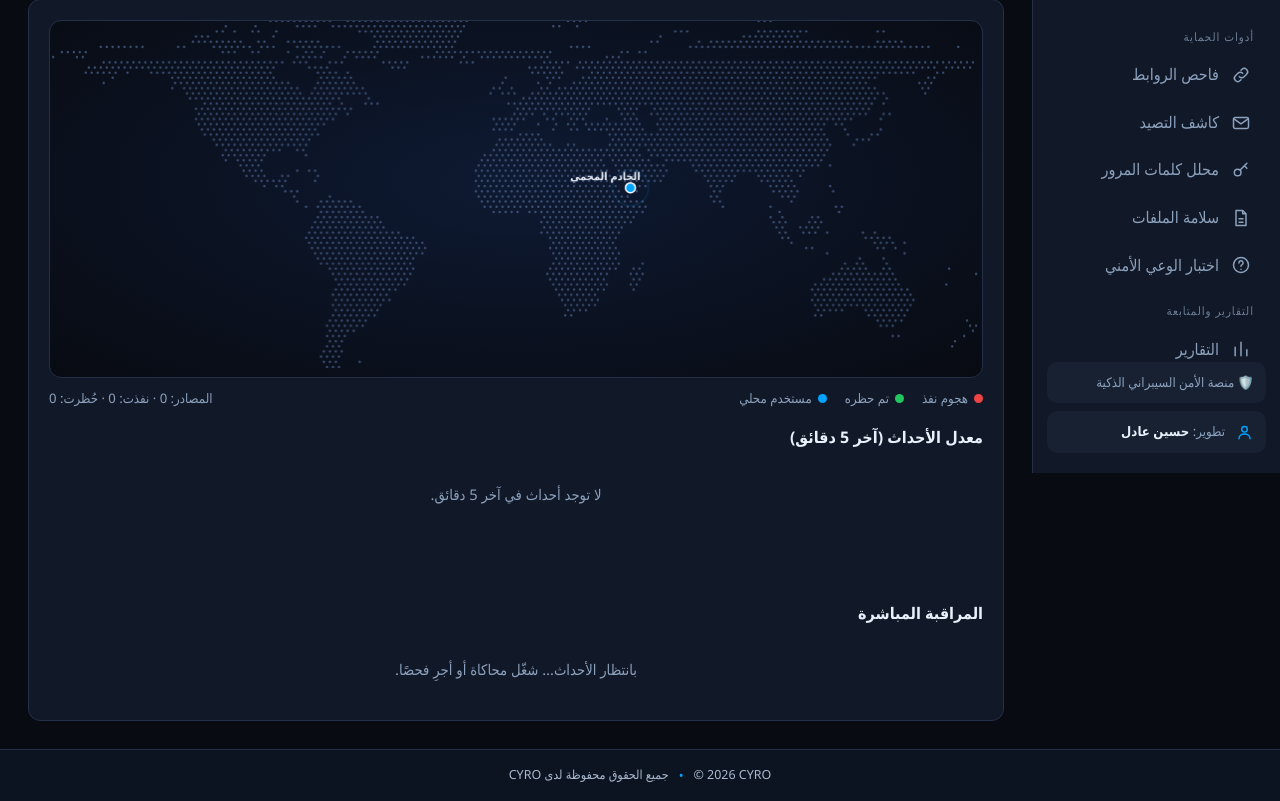
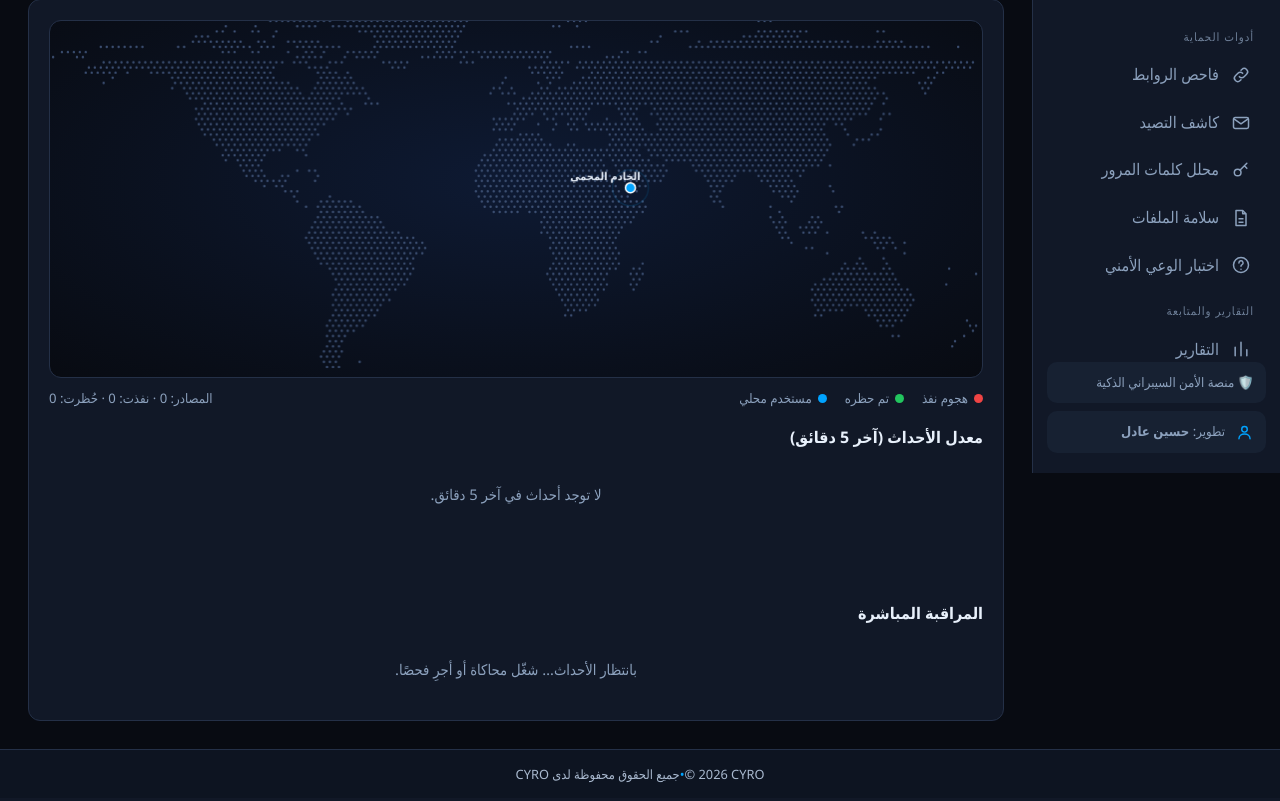
Before and after one commit to hasseensahaeri-ux/CYRO, a Flask app: page /soc in a window 1280 px wide. Shown: the part 275-1076 px from the top of the page. Run offline with Flask 3, Linux system fonts and the light colour scheme; data that the repository does not hold is empty.

Commit message:
Apply CYRO security and interface fixes

```diff
--- a/frontend/static/css/main.css
+++ b/frontend/static/css/main.css
@@ -461,13 +461,21 @@ html[dir="rtl"] .scene .stage>*{direction:rtl}
 .side-meta-stack{margin-top:auto;display:flex;flex-direction:column;gap:8px;padding-top:4px}
 .side-meta-item{display:flex;align-items:center;gap:10px;min-width:0;margin:0;padding:11px 12px;border:0;border-radius:10px;background:rgba(26,36,54,.72);color:var(--muted);font-size:.82rem;font-weight:500;line-height:1.5;text-align:start;letter-spacing:0;overflow-wrap:anywhere}
 .side-meta-icon{width:19px;height:19px;flex:none;color:var(--accent)}
-.developer-credit strong{color:var(--text);font:inherit;font-weight:600}
 @media(max-width:820px){
   .side{height:100dvh;max-height:100dvh;overflow-y:auto;overscroll-behavior:contain;padding-block:18px calc(18px + env(safe-area-inset-bottom));gap:14px}
   .nav{flex:0 0 auto}
   .side-meta-stack{margin-top:12px}
   .side-meta-item{padding:11px 12px;font-size:.82rem}
 }
- .site-footer{display:flex;justify-content:center;align-items:center;flex:none;min-height:52px;width:100%;padding:12px 18px;border-top:1px solid var(--line);background:#0D1421;color:#A9B9CF;font-size:.78rem;text-align:center;direction:rtl;unicode-bidi:plaintext}
- .footer-rights{margin:0;display:flex;align-items:center;justify-content:center;gap:10px;flex-wrap:wrap;line-height:1.6;direction:rtl;unicode-bidi:plaintext;font-weight:500}.footer-separator{color:var(--accent);font-size:.8rem}
-@media(max-width:560px){.site-footer{padding:11px 12px;font-size:.72rem}.footer-rights{gap:7px}}
+
+/* Touch-friendly targets on phones (min 44px) */
+@media (pointer:coarse){
+  .btn-sm{min-height:44px;display:inline-flex;align-items:center;justify-content:center;padding:8px 16px}
+}
+
+/* Footer: copyright + developer, language-aware (follows <html dir>) */
+.site-footer{flex:none;width:100%;display:flex;flex-direction:column;align-items:center;gap:4px;padding:14px 18px calc(14px + env(safe-area-inset-bottom));border-top:1px solid var(--line);background:#0D1421;color:#A9B9CF;font-size:.8rem;text-align:center}
+.footer-line{margin:0;display:flex;align-items:center;justify-content:center;gap:10px;flex-wrap:wrap;line-height:1.7}
+.footer-separator{color:var(--accent)}
+.footer-dev{color:var(--muted);font-size:.74rem}
+@media(max-width:560px){.site-footer{padding-inline:12px;font-size:.74rem}}
```
